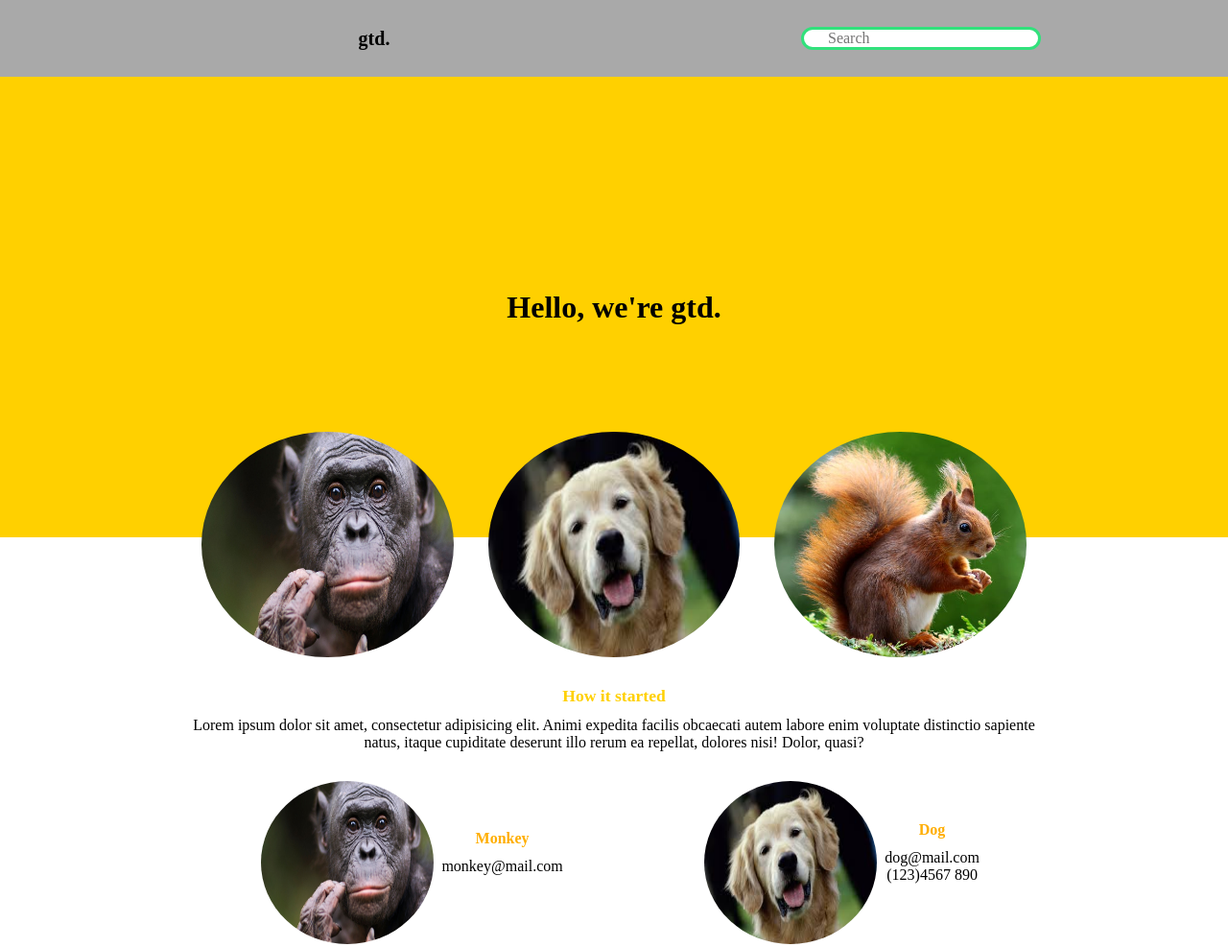
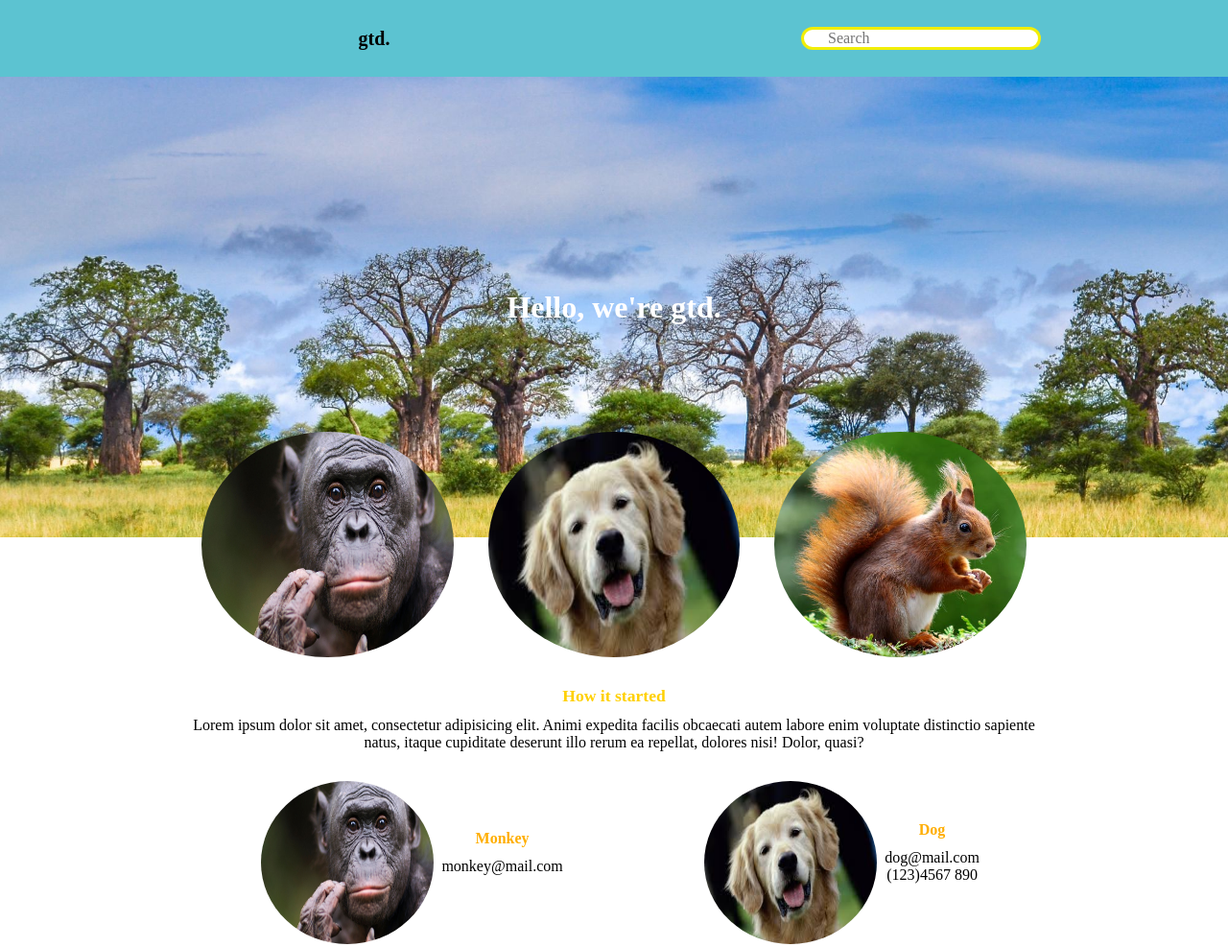
Before and after one commit to ernis1990/gtd_mobile_first, a plain HTML site: page index.html in a window 1280 px wide. Shown: the top 987 px of the page at 96% size. Drawn offline with Linux system fonts and the light colour scheme.

Commit message:
master12

```diff
--- a/style.css
+++ b/style.css
@@ -11,7 +11,7 @@ body {
 header {
   display: flex;
   flex-direction: column;
-  background-color: darkgrey;
+  background-color: rgb(92, 195, 209);
   width: 100%;
   height: 10vh;
   justify-content: center;
@@ -28,10 +28,9 @@ header {
 }
 .searchBar img {
   width: 7%;
-  background: #32e17c;
 }
 input {
-  border: 3px solid #32e17c;
+  border: 3px solid #f1ee08;
   height: 100%;
   width: 50%;
   border-radius: 50px;
@@ -42,20 +41,21 @@ input {
   background-size: 30px;
   background-color: white;
 }
-i {
-  background: #32e17c;
-  font-size: 25px;
-}
+
 .hero {
   display: flex;
   justify-content: center;
   align-items: center;
   width: 100%;
   height: 30vh;
-  background: rgb(255, 208, 0);
+  background-image: url(/background.jpeg);
+  background-size: cover;
+  background-position-x: center;
+  background-position-y: center;
 }
 .hero h1 {
   font-size: 100%;
+  color: #ffffff;
 }
 .animalsPhoto div {
   width: 30vw;
```
Also changed, not shown: index.html (+2 -0 lines), background.jpeg (added).
